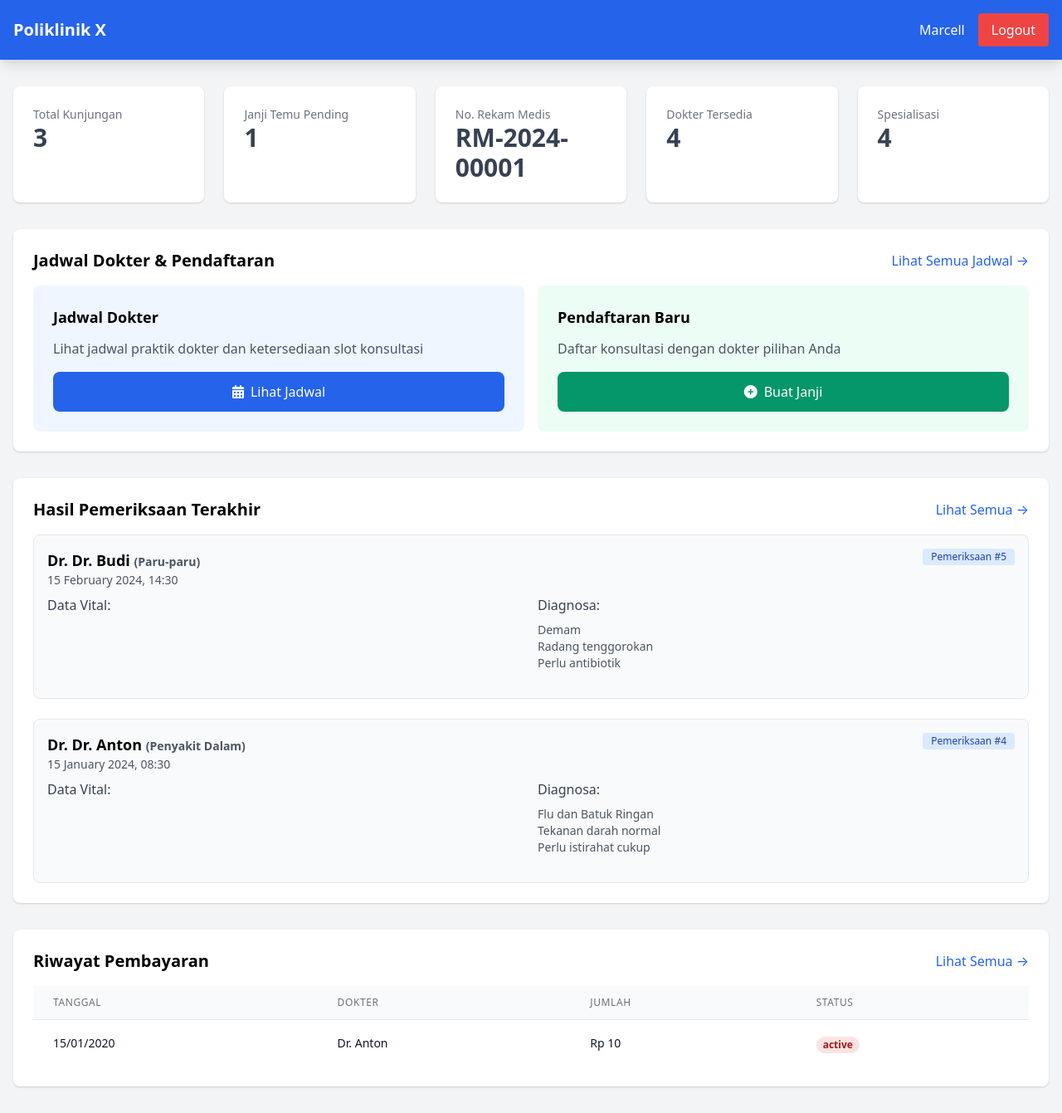
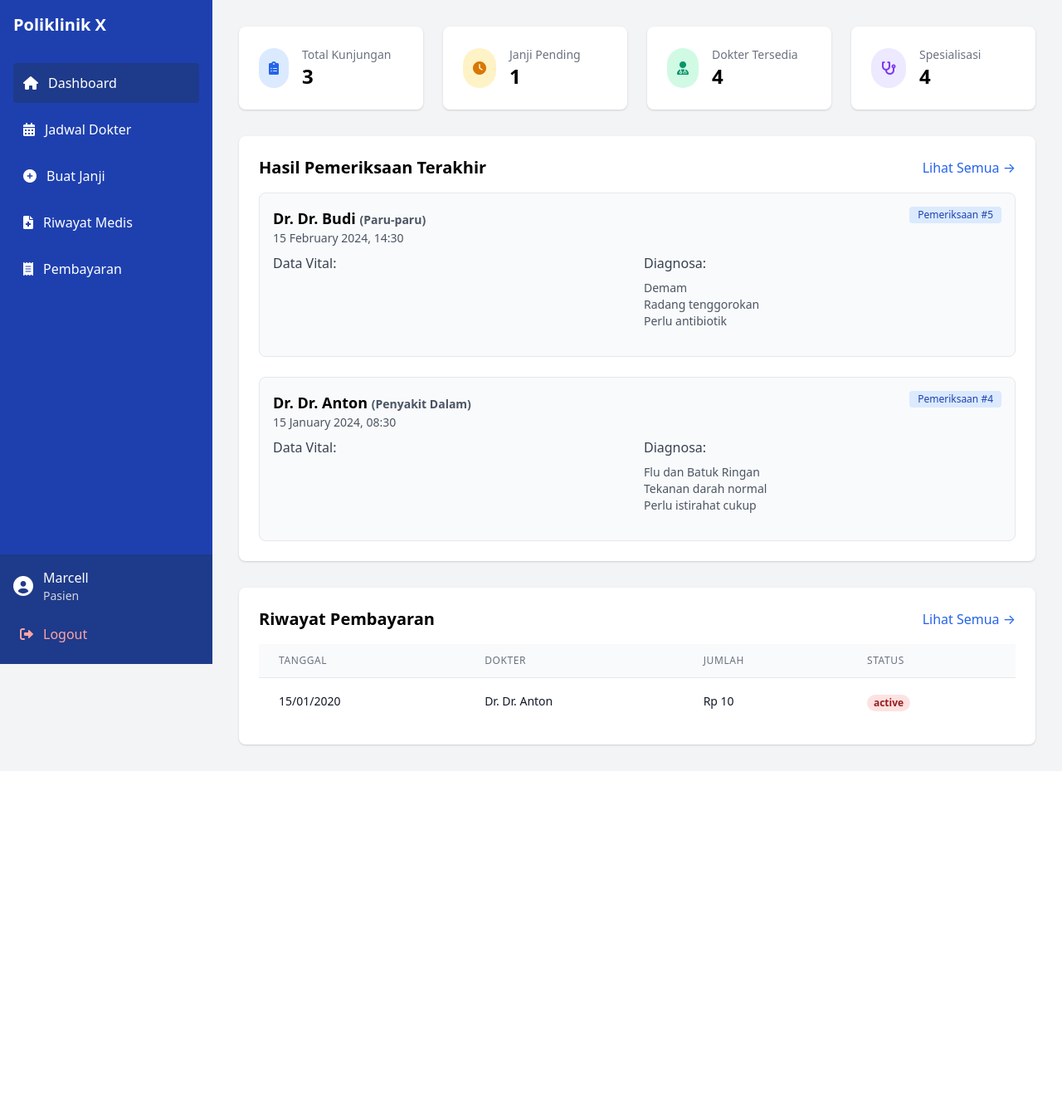
Before and after one commit to Marcellino0/TubesRPL, a PHP site: page /patient/patient_dashboard.php in a window 1280 px wide. Shown: the whole page at 83% size. After the commit the page ends 929 px from the top, so only its background shows below. Run offline with PHP 8.4, Linux system fonts and the light colour scheme; the visitor is signed in with stand-in values (Sample User, id 1); data comes from the database, SQL or seed files in the repository; tables that the repository leaves empty hold one stand-in row (values such as "Sample post").

Commit message:
ganti html css

```diff
--- a/patient/patient_dashboard.php
+++ b/patient/patient_dashboard.php
@@ -82,7 +82,6 @@
 
 <!DOCTYPE html>
 <html lang="id">
-
 <head>
     <meta charset="UTF-8">
     <meta name="viewport" content="width=device-width, initial-scale=1.0">
@@ -90,70 +89,95 @@
     <link href="https://cdn.jsdelivr.net/npm/tailwindcss@2.2.19/dist/tailwind.min.css" rel="stylesheet">
     <link href="https://cdnjs.cloudflare.com/ajax/libs/font-awesome/6.0.0/css/all.min.css" rel="stylesheet">
 </head>
+<body class="bg-gray-100">
+    <div class="flex min-h-screen">
+        <!-- Sidebar -->
+        <aside class="w-64 bg-blue-800 text-white fixed h-full">
+            <div class="p-4">
+                <h1 class="text-xl font-bold mb-8">Poliklinik X</h1>
+                <nav class="space-y-2">
+                    <a href="#dashboard" class="flex items-center space-x-3 p-3 rounded bg-blue-900">
+                        <i class="fas fa-home"></i>
+                        <span>Dashboard</span>
+                    </a>
+                    <a href="jadwal_dokter.php" class="flex items-center space-x-3 p-3 rounded hover:bg-blue-700">
+                        <i class="fas fa-calendar-alt"></i>
+                        <span>Jadwal Dokter</span>
+                    </a>
+                    <a href="register_appointment.php" class="flex items-center space-x-3 p-3 rounded hover:bg-blue-700">
+                        <i class="fas fa-plus-circle"></i>
+                        <span>Buat Janji</span>
+                    </a>
+                    <a href="medical_history.php" class="flex items-center space-x-3 p-3 rounded hover:bg-blue-700">
+                        <i class="fas fa-file-medical"></i>
+                        <span>Riwayat Medis</span>
+                    </a>
+                    <a href="payment_history.php" class="flex items-center space-x-3 p-3 rounded hover:bg-blue-700">
+                        <i class="fas fa-receipt"></i>
+                        <span>Pembayaran</span>
+                    </a>
+                </nav>
+            </div>
+            <div class="absolute bottom-0 w-64 p-4 bg-blue-900">
+                <div class="flex items-center space-x-3 mb-4">
+                    <i class="fas fa-user-circle text-2xl"></i>
+                    <div>
+                        <p class="font-medium"><?php echo htmlspecialchars($patientData['Nama']); ?></p>
+                        <p class="text-sm text-gray-300">Pasien</p>
+                    </div>
+                </div>
+                <a href="logout.php" class="flex items-center space-x-3 p-2 rounded hover:bg-blue-800 text-red-300">
+                    <i class="fas fa-sign-out-alt"></i>
+                    <span>Logout</span>
+                </a>
+            </div>
+        </aside>
 
-<body class="bg-gray-100">
-    <nav class="bg-blue-600 text-white shadow-lg">
-        <div class="max-w-7xl mx-auto px-4">
-            <div class="flex justify-between items-center py-4">
-                <div class="flex items-center">
-                    <h1 class="text-xl font-bold">Poliklinik X</h1>
+        <!-- Main Content -->
+        <main class="flex-1 ml-64 p-8">
+            <!-- Quick Stats -->
+            <div class="grid grid-cols-1 md:grid-cols-4 gap-6 mb-8">
+                <div class="bg-white rounded-lg shadow p-6">
+                    <div class="flex items-center space-x-4">
+                        <div class="bg-blue-100 p-3 rounded-full">
+                            <i class="fas fa-clipboard-list text-blue-600"></i>
                         </div>
-                <div class="flex items-center space-x-4">
-                    <span><?php echo htmlspecialchars($patientData['Nama']); ?></span>
-                    <a href="logout.php" class="bg-red-500 hover:bg-red-600 px-4 py-2 rounded">Logout</a>
+                        <div>
+                            <p class="text-gray-500 text-sm">Total Kunjungan</p>
+                            <p class="text-2xl font-bold"><?php echo $patientData['total_kunjungan']; ?></p>
                         </div>
                     </div>
                 </div>
-    </nav>
-
-    <div class="max-w-7xl mx-auto px-4 py-8">
-        <!-- Quick Stats -->
-        <div class="grid grid-cols-1 md:grid-cols-5 gap-6 mb-8">
                 <div class="bg-white rounded-lg shadow p-6">
-                <h3 class="text-gray-500 text-sm font-medium">Total Kunjungan</h3>
-                <p class="text-3xl font-bold text-gray-700"><?php echo $patientData['total_kunjungan']; ?></p>
+                    <div class="flex items-center space-x-4">
+                        <div class="bg-yellow-100 p-3 rounded-full">
+                            <i class="fas fa-clock text-yellow-600"></i>
+                        </div>
+                        <div>
+                            <p class="text-gray-500 text-sm">Janji Pending</p>
+                            <p class="text-2xl font-bold"><?php echo $patientData['pending_appointments']; ?></p>
+                        </div>
+                    </div>
                 </div>
                 <div class="bg-white rounded-lg shadow p-6">
-                <h3 class="text-gray-500 text-sm font-medium">Janji Temu Pending</h3>
-                <p class="text-3xl font-bold text-gray-700"><?php echo $patientData['pending_appointments']; ?></p>
+                    <div class="flex items-center space-x-4">
+                        <div class="bg-green-100 p-3 rounded-full">
+                            <i class="fas fa-user-md text-green-600"></i>
+                        </div>
+                        <div>
+                            <p class="text-gray-500 text-sm">Dokter Tersedia</p>
+                            <p class="text-2xl font-bold"><?php echo $stats['total_doctors']; ?></p>
+                        </div>
+                    </div>
                 </div>
                 <div class="bg-white rounded-lg shadow p-6">
-                <h3 class="text-gray-500 text-sm font-medium">No. Rekam Medis</h3>
-                <p class="text-3xl font-bold text-gray-700"><?php echo $patientData['Nomor_Rekam_Medis']; ?></p>
+                    <div class="flex items-center space-x-4">
+                        <div class="bg-purple-100 p-3 rounded-full">
+                            <i class="fas fa-stethoscope text-purple-600"></i>
                         </div>
-            <div class="bg-white rounded-lg shadow p-6">
-                <h3 class="text-gray-500 text-sm font-medium">Dokter Tersedia</h3>
-                <p class="text-3xl font-bold text-gray-700"><?php echo $stats['total_doctors']; ?></p>
-            </div>
-            <div class="bg-white rounded-lg shadow p-6">
-                <h3 class="text-gray-500 text-sm font-medium">Spesialisasi</h3>
-                <p class="text-3xl font-bold text-gray-700"><?php echo $stats['total_specialties']; ?></p>
-            </div>
-        </div>
-
-        <!-- Doctor Schedule Quick Access -->
-        <div class="bg-white rounded-lg shadow mb-8">
-            <div class="p-6">
-                <div class="flex justify-between items-center mb-4">
-                    <h2 class="text-xl font-bold">Jadwal Dokter & Pendaftaran</h2>
-                    <a href="jadwal_dokter.php" class="text-blue-600 hover:text-blue-800">Lihat Semua Jadwal →</a>
-                </div>
-                <div class="grid grid-cols-1 md:grid-cols-2 gap-4">
-                    <div class="bg-blue-50 rounded-lg p-6">
-                        <h3 class="text-lg font-semibold mb-3">Jadwal Dokter</h3>
-                        <p class="text-gray-600 mb-4">Lihat jadwal praktik dokter dan ketersediaan slot konsultasi</p>
-                        <a href="jadwal_dokter.php"
-                            class="block bg-blue-600 text-white px-6 py-3 rounded-lg hover:bg-blue-700 transition-colors duration-200 text-center">
-                            <i class="fas fa-calendar-alt mr-2"></i>Lihat Jadwal
-                        </a>
-                    </div>
-                    <div class="bg-green-50 rounded-lg p-6">
-                        <h3 class="text-lg font-semibold mb-3">Pendaftaran Baru</h3>
-                        <p class="text-gray-600 mb-4">Daftar konsultasi dengan dokter pilihan Anda</p>
-                        <a href="register_appointment.php"
-                            class="block bg-green-600 text-white px-6 py-3 rounded-lg hover:bg-green-700 transition-colors duration-200 text-center">
-                            <i class="fas fa-plus-circle mr-2"></i>Buat Janji
-                        </a>
+                        <div>
+                            <p class="text-gray-500 text-sm">Spesialisasi</p>
+                            <p class="text-2xl font-bold"><?php echo $stats['total_specialties']; ?></p>
                         </div>
                     </div>
                 </div>
@@ -257,18 +281,18 @@
                             <table class="min-w-full divide-y divide-gray-200">
                                 <thead>
                                     <tr>
-                                    <th
-                                        class="px-6 py-3 bg-gray-50 text-left text-xs font-medium text-gray-500 uppercase tracking-wider">
-                                        Tanggal</th>
-                                    <th
-                                        class="px-6 py-3 bg-gray-50 text-left text-xs font-medium text-gray-500 uppercase tracking-wider">
-                                        Dokter</th>
-                                    <th
-                                        class="px-6 py-3 bg-gray-50 text-left text-xs font-medium text-gray-500 uppercase tracking-wider">
-                                        Jumlah</th>
-                                    <th
-                                        class="px-6 py-3 bg-gray-50 text-left text-xs font-medium text-gray-500 uppercase tracking-wider">
-                                        Status</th>
+                                        <th class="px-6 py-3 bg-gray-50 text-left text-xs font-medium text-gray-500 uppercase tracking-wider">
+                                            Tanggal
+                                        </th>
+                                        <th class="px-6 py-3 bg-gray-50 text-left text-xs font-medium text-gray-500 uppercase tracking-wider">
+                                            Dokter
+                                        </th>
+                                        <th class="px-6 py-3 bg-gray-50 text-left text-xs font-medium text-gray-500 uppercase tracking-wider">
+                                            Jumlah
+                                        </th>
+                                        <th class="px-6 py-3 bg-gray-50 text-left text-xs font-medium text-gray-500 uppercase tracking-wider">
+                                            Status
+                                        </th>
                                     </tr>
                                 </thead>
                                 <tbody class="bg-white divide-y divide-gray-200">
@@ -278,14 +302,13 @@
                                                 <?php echo date('d/m/Y', strtotime($payment['Tanggal'])); ?>
                                             </td>
                                             <td class="px-6 py-4 whitespace-nowrap text-sm text-gray-900">
-                                            <?php echo htmlspecialchars($payment['nama_dokter']); ?>
+                                                Dr. <?php echo htmlspecialchars($payment['nama_dokter']); ?>
                                             </td>
                                             <td class="px-6 py-4 whitespace-nowrap text-sm text-gray-900">
                                                 Rp <?php echo number_format($payment['Jumlah'], 0, ',', '.'); ?>
                                             </td>
                                             <td class="px-6 py-4 whitespace-nowrap">
-                                            <span
-                                                class="px-2 inline-flex text-xs leading-5 font-semibold rounded-full
+                                                <span class="px-2 inline-flex text-xs leading-5 font-semibold rounded-full
                                                     <?php echo $payment['Status'] === 'Lunas' ? 'bg-green-100 text-green-800' : 'bg-red-100 text-red-800'; ?>">
                                                     <?php echo htmlspecialchars($payment['Status']); ?>
                                                 </span>
@@ -298,7 +321,7 @@
                     <?php endif; ?>
                 </div>
             </div>
+        </main>
     </div>
 </body>
-
 </html>
```
Lines whose indentation alone changed are shown as unchanged.
